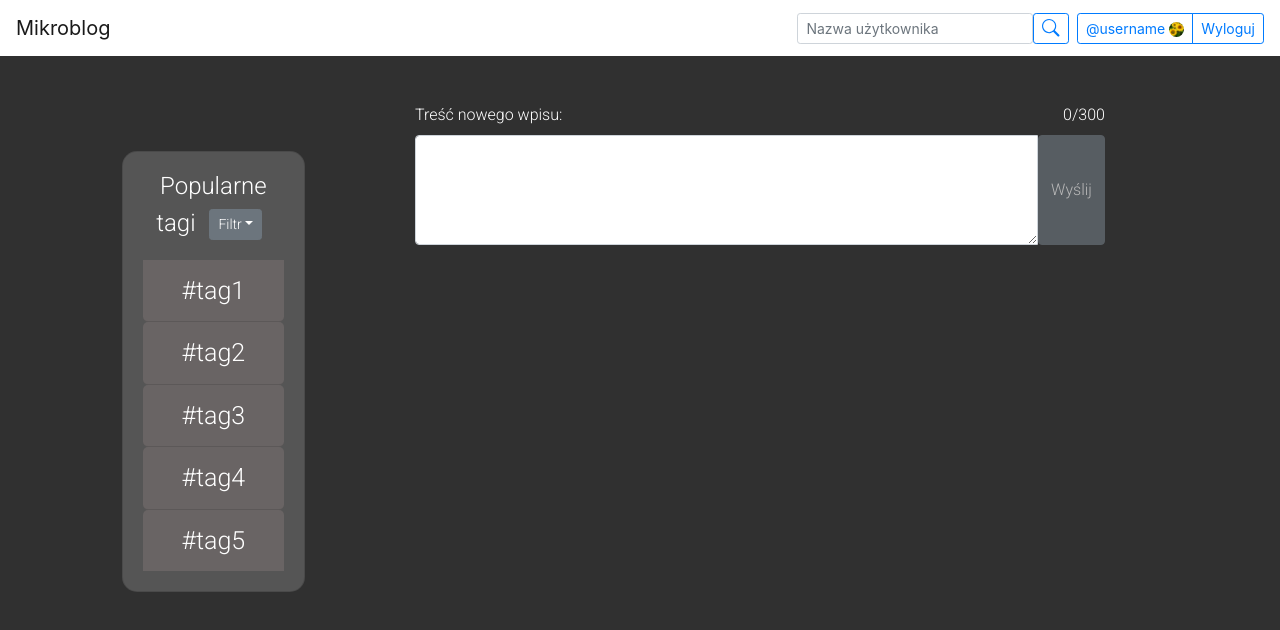
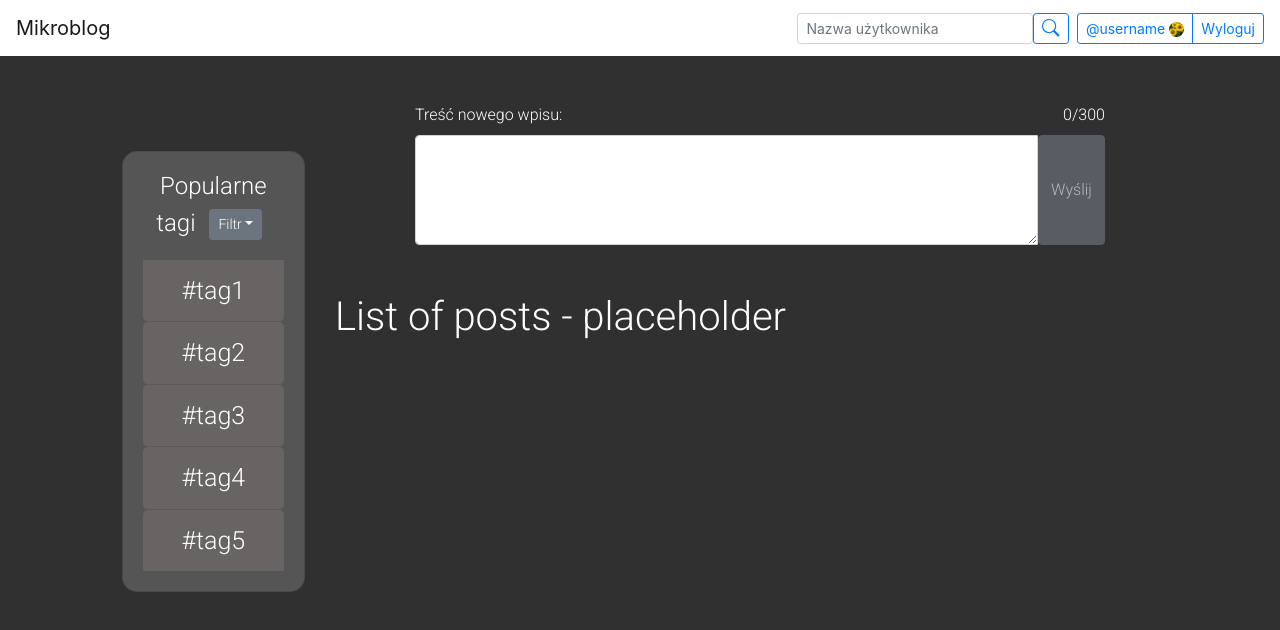
Before and after one commit to Echelon133/microblog-client, a Vue app: page / in a window 1280 px wide. Shown: the top 630 px of the page. Built offline with nearby package versions, Linux system fonts and the light colour scheme.

Commit message:
Place PostList component under the new post input

```diff
--- a/src/components/Feed.vue
+++ b/src/components/Feed.vue
@@ -16,14 +16,19 @@
         </div>
       </b-col>
     </b-row>
+  <div class="pt-5">
+    <PostList/>
+  </div>
   </div>
 </template>
 
 <script>
+import PostList from '@/components/PostList'
 
 export default {
   name: 'Feed',
   components: {
+    PostList
   },
   data () {
     return {
```
